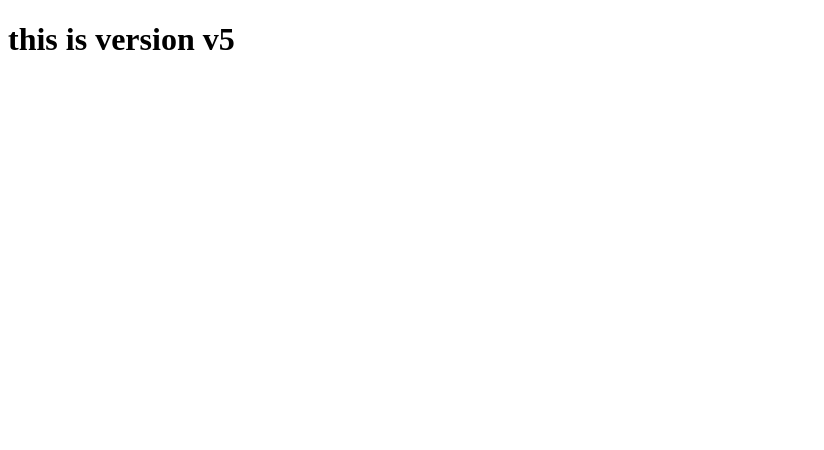
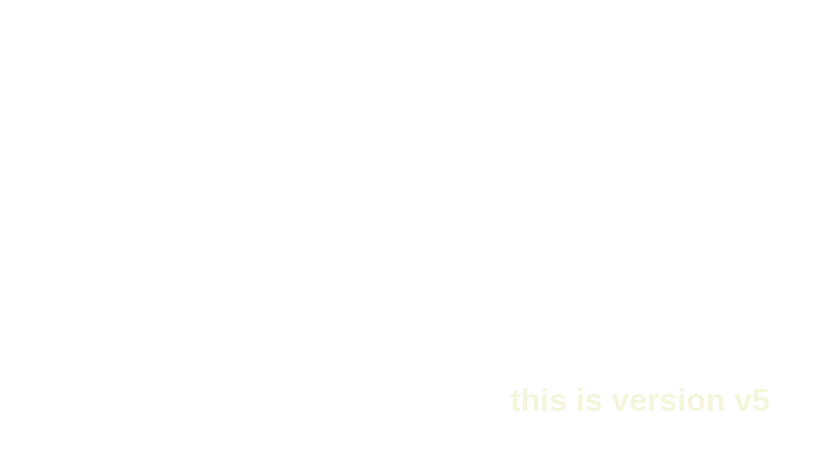
Before and after one commit to sidhi6276/myrepo, a plain HTML site: page index.html in a window 1280 px wide. Shown: the whole page, without its empty margins (0-824 px from the left). Drawn offline with Linux system fonts and the light colour scheme.

Commit message:
added design for website

```diff
--- a/index.html
+++ b/index.html
@@ -4,6 +4,7 @@
     <meta charset="UTF-8">
     <meta name="viewport" content="width=device-width, initial-scale=1.0">
     <title>Document</title>
+    <link rel="stylesheet" href="styles.css">
 </head>
 <body>
     <h1>
--- /dev/null
+++ b/styles.css
@@ -0,0 +1,12 @@
+body{
+    background: linear-gradient(to right,purple,pink,light purple
+    );
+    font-family: Arial, Helvetica, sans-serif;
+    color:beige;
+    margin: 0;
+    padding: 0;
+    display: flex;
+    justify-content: center;
+    align-items: center;
+    height: 100vh;
+}
```
